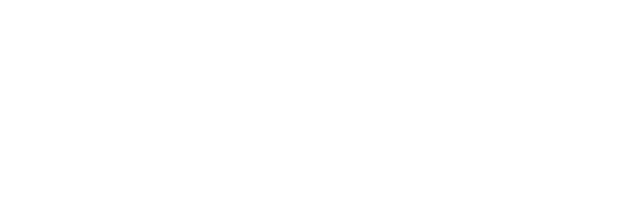
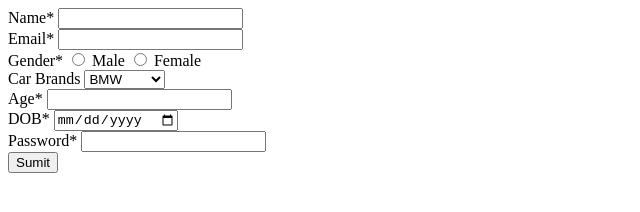
Before and after one commit to acciojob/signup-form-car-R-K-96, a website: page main.html in a window 1280 px wide. Shown: the whole page, without its empty margins (0-640 px from the left). Drawn offline with Linux system fonts and the light colour scheme.

Commit message:
created a submission

```diff
--- a/main.html
+++ b/main.html
@@ -8,6 +8,54 @@
 
 <body>
 	<!-- the entire body must be written by student -->
+	<form method="post">
+
+        <div>
+            <label for="name">Name*</label>
+            <input type="text" id="name" required>
+        </div>
+
+        <div>
+            <label for="email">Email*</label>
+            <input type="email" id="email" required>
+        </div>
+
+
+        <div>
+            <label for="gender">Gender*</label>
+            <input type="radio"  name ="gender" id="gender1"  required>
+            <span>Male</span>
+            <input type="radio" name="gender" id="gender2"  required>
+            <span>Female</span>
+        </div>
+
+        <div>
+            <label for="carBrands">Car Brands</label>
+            <select name="carBrands" id="carBrands">
+                <option value="BMW">BMW</option>
+                <option value="Audi">Audi</option>
+                <option value="Mercedez">Mercedez</option>
+            </select>
+        </div>
+
+        <div>
+            <label for="age">Age*</label>
+            <input type="number" id="age" required>
+        </div>
+
+        <div>
+            <label for="dob">DOB*</label>
+            <input type="date" id="dob" required>
+        </div>
+
+        <div>
+            <label for="password">Password*</label>
+            <input type="password" id="password" required>
+        </div>
+
+        <button type="submit">Sumit</button>
+
+    </form>
     <script type="text/javascript" src="./script.js">
 </script>
 
```
